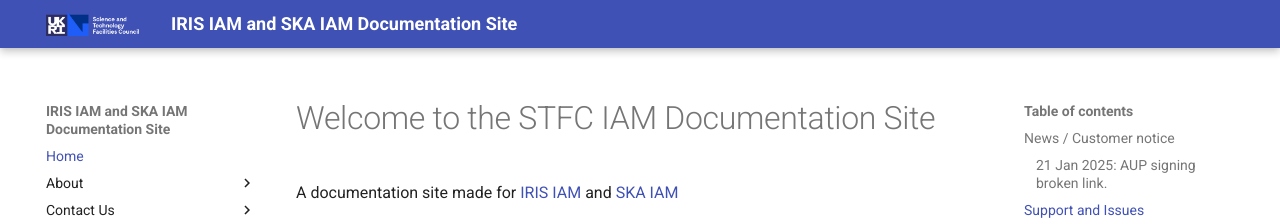
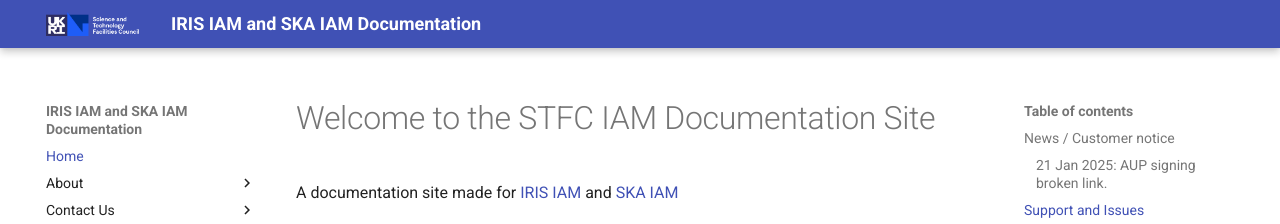
Before and after one commit to stfc/IAM-Docs, an MkDocs documentation site: the page built from docs/index.md, in a window 1280 px wide. Shown: the top 224 px of the page. Built offline with MkDocs 1.6.1 and Material for MkDocs 9.7.7, drawn with Linux system fonts in a browser that asks for light colours.

Commit message:
Update mkdocs.yml
Updated page title

```diff
--- a/mkdocs.yml
+++ b/mkdocs.yml
@@ -1,4 +1,4 @@
-site_name: IRIS IAM and SKA IAM Documentation Site
+site_name: IRIS IAM and SKA IAM Documentation
 nav:
   - Home: index.md
   - About:
```
